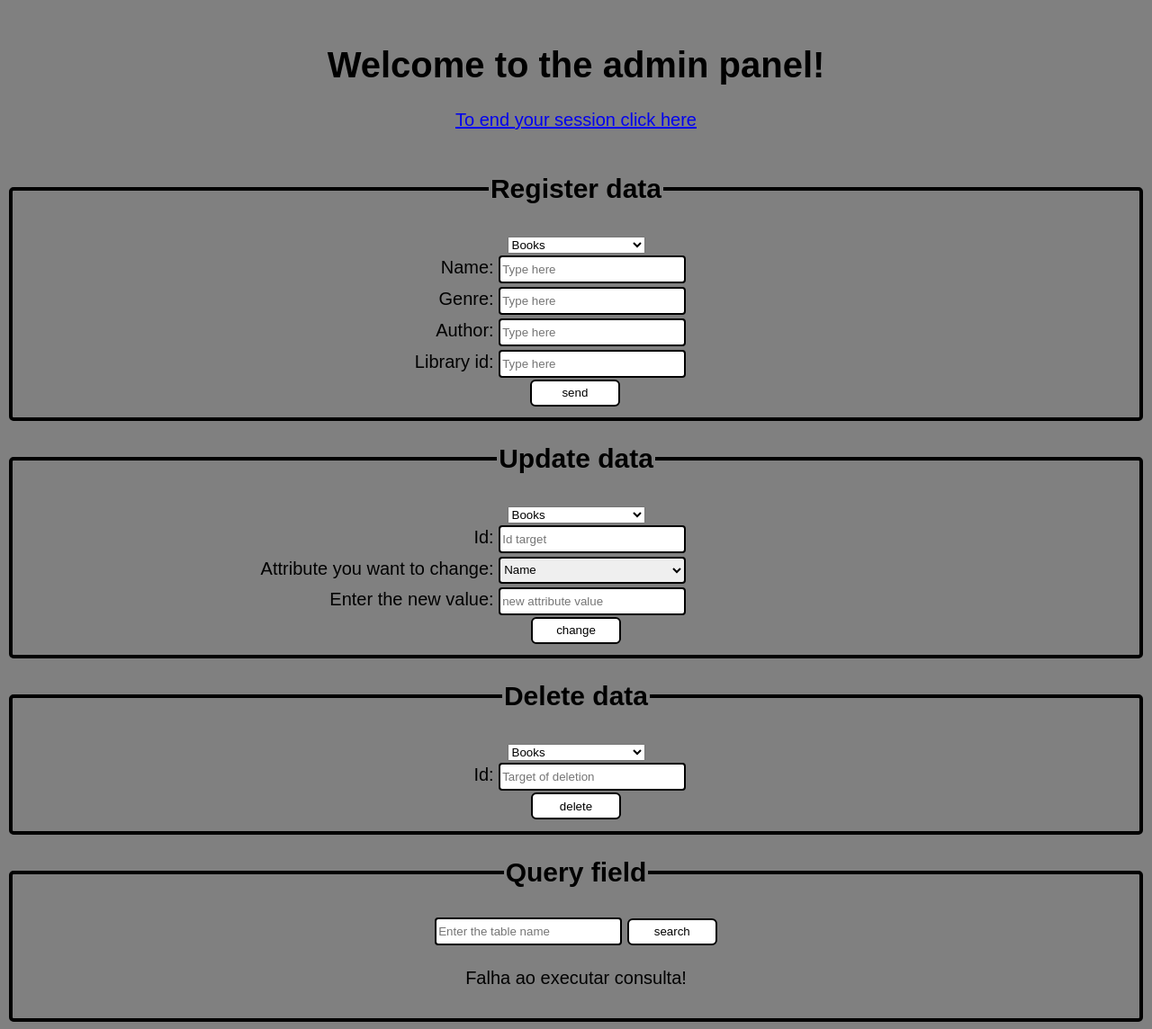
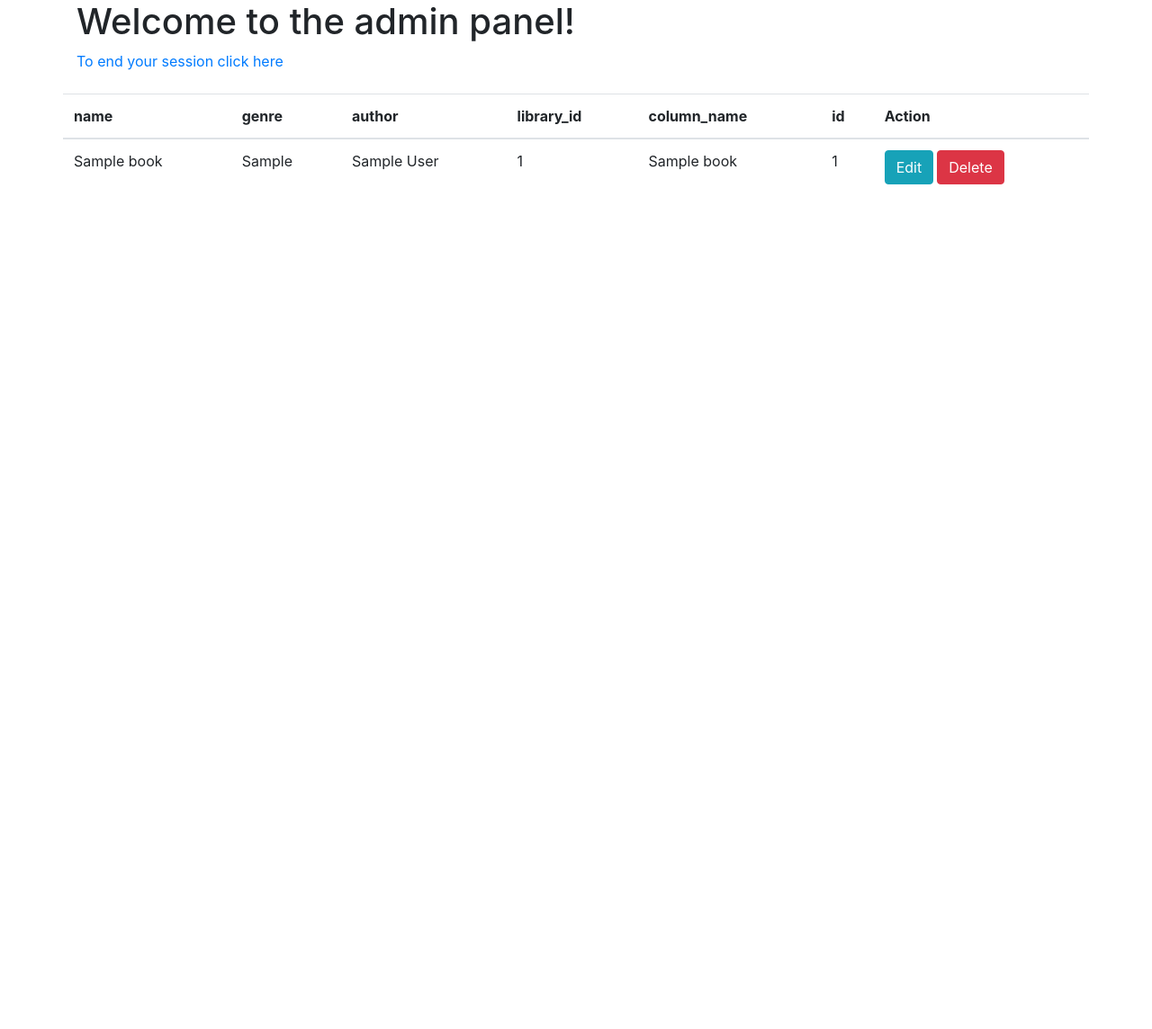
Before and after one commit to Isac999/CRUD-php, a PHP site: page /admin/admin.php in a window 1280 px wide. Shown: the whole page at 90% size. After the commit the page ends 205 px from the top, so only its background shows below. Run offline with PHP 8.4, Linux system fonts and the light colour scheme; the visitor is signed in with stand-in values (Sample User, id 1); tables that the repository leaves empty or names only in its code hold one stand-in row (values such as "Sample post"); data that the repository does not hold is empty.

Commit message:
first commit

```diff
--- a/admin/admin.php
+++ b/admin/admin.php
@@ -1,103 +1,28 @@
-<?php
-include('protect.php');
-?>
+<?php include('protect.php'); ?>
+
 <!DOCTYPE html>
-<html lang="pt-br">
+<html lang="pt0br">
 <head>
     <meta charset="UTF-8">
     <meta http-equiv="X-UA-Compatible" content="IE=edge">
     <meta name="viewport" content="width=device-width, initial-scale=1.0">
     <title> Admin </title>
-    <link rel="stylesheet" href="../css/admin.css">
+    <link  rel="stylesheet"  href="https://stackpath.bootstrapcdn.com/bootstrap/4.1.3/css/bootstrap.min.css"  integrity="sha384-MCw98/SFnGE8fJT3GXwEOngsV7Zt27NXFoaoApmYm81iuXoPkFOJwJ8ERdknLPMO"  crossorigin="anonymous">
+
 </head>
 <body>
+    <div class="container">
         <h1> Welcome to the admin panel! </h1>
         <a href='logout.php'> To end your session click here </a> <br> <br>
-    <fieldset>
-    <legend><h2> Register data </h2></legend>
-        <select name="select-table-create" id="select-table-create">
-            <option value="books">Books</option>
-            <option value="customers">Customers</option>
-            <option value="books_rentals">Books Rentals</option>
-            <option value="requests_to_suppliers">Requests to Suppliers</option>
-            <option value="suppliers">Suppliers</option>
-            <option value="libraries">Libraries</option>
-        </select>
-        <form action="insert.php" method="post">
-            <div>
-                <label for="name">Name: </label>
-                <input type="text" name="name" placeholder="Type here"> <br>
-                <label for="genre">Genre: </label>
-                <input type="text" name="genre" placeholder="Type here"> <br>
-                <label for="author">Author: </label>
-                <input type="text" name="author" placeholder="Type here"> <br>
-                <label for="library_id">Library id: </label>
-                <input type="number" name="library_id" placeholder="Type here"> <br>
-                <input type="text" name="option" value="books" class="option-class" hidden>
-                <input type="submit" value="send">
-            </div>
-        </form>
-    </fieldset>
-    <fieldset>
-        <legend><h2> Update data </h2></legend>
-        <select name="select-table-update" id="select-table-update">
-            <option value="books">Books</option>
-            <option value="customers">Customers</option>
-            <option value="books_rentals">Books Rentals</option>
-            <option value="requests_to_suppliers">Requests to Suppliers</option>
-            <option value="suppliers">Suppliers</option>
-            <option value="libraries">Libraries</option>
-        </select>
-        <form action="update.php" method="post">
-            <div>
-                <label for="id-target">Id: </label>
-                <input type="number" name="id-target" placeholder="Id target" required> <br>
-                <label for="select-opt"> Attribute you want to change: </label>
-                <select name="select-opt" id="select-css">
-                    <option value="name">Name</option>
-                    <option value="genre">Genre</option>
-                    <option value="author">Author</option>
-                    <option value="library_id">Library id</option>
-                </select> <br>
-                <label for="new-value" required>Enter the new value: </label>
-                <input type="text" name="new-value" placeholder="new attribute value"> <br>
-                <input type="text" name="option" value="books" class="option-class" hidden>
-            </div>
-            <input type="submit" value="change">
-        </form>
-    </fieldset>
-    <fieldset>
-    <legend><h2> Delete data </h2></legend>
-        <form action="delete.php" method="post" id="delete-form">
-            <select name="select-delete" id="select-delete">
-                <option value="books">Books</option>
-                <option value="customers">Customers</option>
-                <option value="books_rentals">Books Rentals</option>
-                <option value="requests_to_suppliers">Requests to Suppliers</option>
-                <option value="suppliers">Suppliers</option>
-                <option value="libraries">Libraries</option>
-            </select>
-            <div>
-                <label for="id-del">Id: </label>
-                <input type="number" name="id-del" placeholder="Target of deletion" required> <br>
-            </div>
-            <input type="submit" value="delete">
-        </form>
-    </fieldset>
 
-    <script src="../js/admin.js"></script>
-
-    <fieldset>
-        <legend><h2> Query field </h2></legend>
-        <form action="" method="post">
-            <input type="text" placeholder="Enter the table name" name="table_name">
-            <input type="submit" value="search" id="submit">
-        </form> <br>
-        <table id="table">
+        <div class="row justify-content-center">
+            <table class="table">
+                <thead>
+                    <tr>
                         <?php
                             include('./connect.php');
-            $table_name = $_POST['table_name'];
-
+                            //$table_name = $_POST['table_name'];
+                            $table_name = 'books';
                             $table = $mysqli->real_escape_string($table_name);
                             $exec = "SELECT * FROM $table";
                             $query = $mysqli->query($exec) or die('Falha ao executar consulta!');
@@ -109,22 +34,34 @@ include('protect.php');
                                 array_push($columns, $column['COLUMN_NAME']);
                             }
                             //Cabeçalho (nome das colunas)
-            echo "<tr>";
+                            //echo "<tr>";
                             foreach ($columns as $column) {
                                 echo "<th>".$column."</th>";
                             }
-            echo "</tr>";
+                            //echo "</tr>";
+                        ?>
+                        <th colspan="2">Action</th>
+                    </tr>
+                </thead>
+                <?php
                     //Dados da consulta
                     while ($data = mysqli_fetch_assoc($query)) {
                         echo "<tr>";
                         foreach ($columns as $column) {
                             echo "<td>".$data[$column]."</td>";
                         }
+                        echo "<td>";
+                        echo "<button class='btn btn-info' id='info-".$data["id"]."'>Edit</button>";
+                        echo "<button class='btn btn-danger ml-1' id='danger-".$data["id"]."'>Delete</button>";
+                        echo "</td>";
                         echo "</tr>";
                     }
                 ?>
             </table>
-        <br>
-    </fieldset> <br>
+        </div>
+    </div>
+    <script  src="https://code.jquery.com/jquery-3.3.1.slim.min.js"  integrity="sha384-q8i/X+965DzO0rT7abK41JStQIAqVgRVzpbzo5smXKp4YfRvH+8abtTE1Pi6jizo"  crossorigin="anonymous"></script>
+    <script  src="https://cdnjs.cloudflare.com/ajax/libs/popper.js/1.14.3/umd/popper.min.js"  integrity="sha384-ZMP7rVo3mIykV+2+9J3UJ46jBk0WLaUAdn689aCwoqbBJiSnjAK/l8WvCWPIPm49"  crossorigin="anonymous"></script>
+    <script  src="https://stackpath.bootstrapcdn.com/bootstrap/4.1.3/js/bootstrap.min.js"  integrity="sha384-ChfqqxuZUCnJSK3+MXmPNIyE6ZbWh2IMqE241rYiqJxyMiZ6OW/JmZQ5stwEULTy"  crossorigin="anonymous"></script>
 </body>
 </html>
```
Also changed, not shown: admin/origin.php (added, +101 -0 lines). Lines whose indentation alone changed are shown as unchanged.
